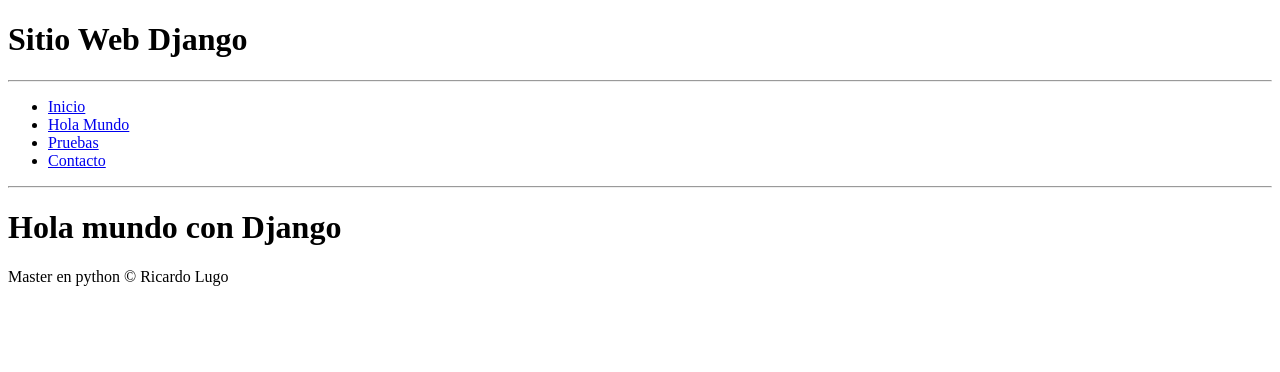
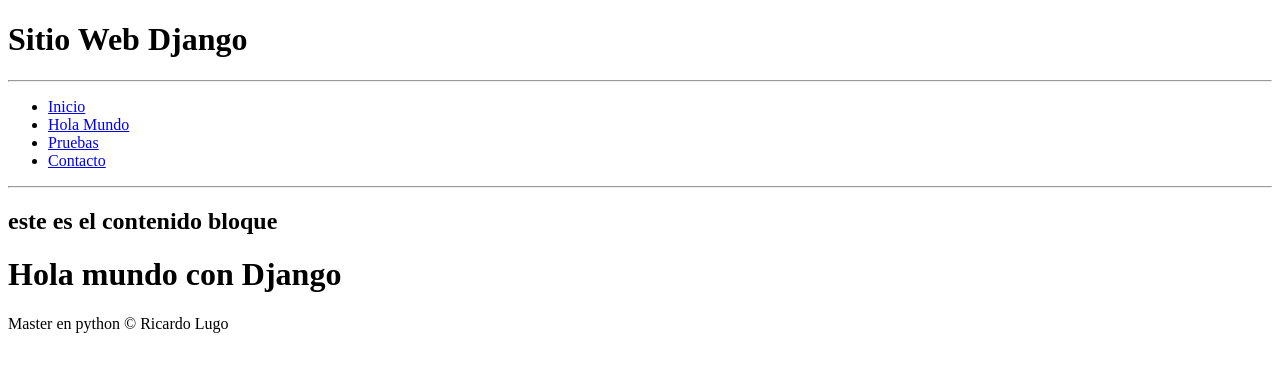
Before and after one commit to richi2050/Master-en-python, a Django app: page /hola-mundo/ in a window 1280 px wide. Shown: the top 372 px of the page. Run offline with Django 3.2, Linux system fonts and the light colour scheme.

Commit message:
Herencia en bloques y añadir contenido
se hereda el contenido de la platilla padre a la hija

```diff
--- a/22-django/aprendiendoDjango/miapp/templates/hola_mundo.html
+++ b/22-django/aprendiendoDjango/miapp/templates/hola_mundo.html
@@ -1,4 +1,5 @@
 {% extends 'layout.html' %}
 {% block content %}
+    {{block.super}}
 <h1>Hola mundo con Django</h1>
 {% endblock %}
--- a/22-django/aprendiendoDjango/miapp/templates/layout.html
+++ b/22-django/aprendiendoDjango/miapp/templates/layout.html
@@ -32,6 +32,7 @@
     <div id='content'>
         {% block content %}
         <!-- codigo que viene del template-->
+        <h2>este es el contenido bloque</h2>
 
         {% endblock %}
 
```
